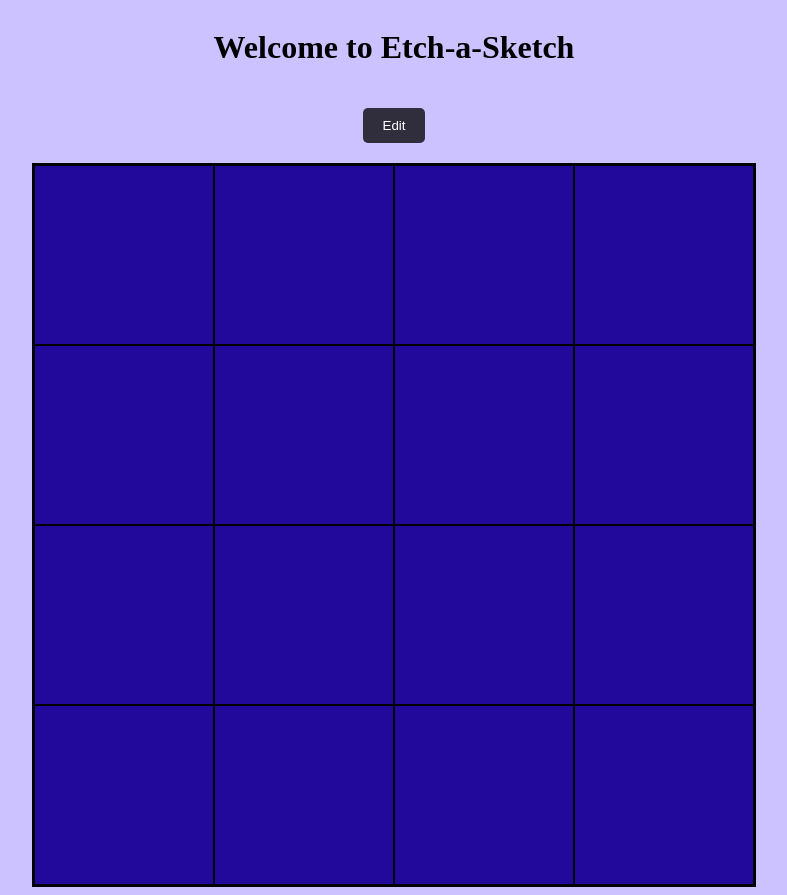
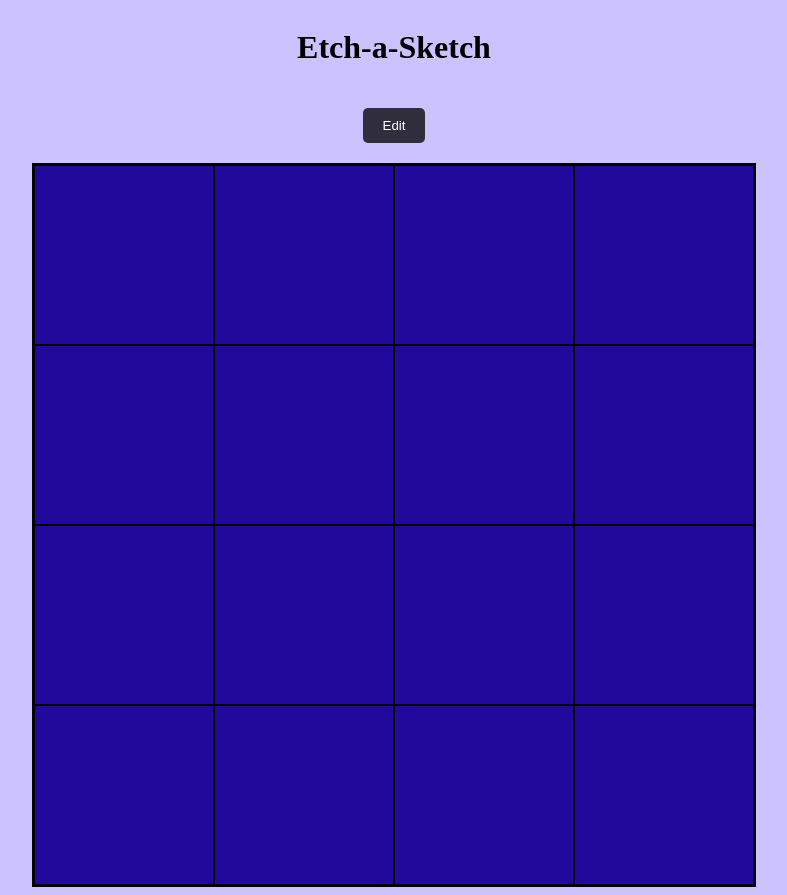
Before and after one commit to notadityah/opetchasketch, a plain HTML site: page index.html in a window 1280 px wide. Shown: the whole page, without its empty margins (246-1033 px from the left). Drawn offline with Linux system fonts and the light colour scheme.

Commit message:
Fix heading text in index.html for consistency

```diff
--- a/index.html
+++ b/index.html
@@ -6,7 +6,7 @@
     <title>Etch-a-Sketch</title>
 </head>
 <body>
-    <h1>Welcome to Etch-a-Sketch</h1>
+    <h1>Etch-a-Sketch</h1>
     <button id="edit">Edit</button>
     <div class="container"></div>
     <link rel="stylesheet" href="style.css" />
```
